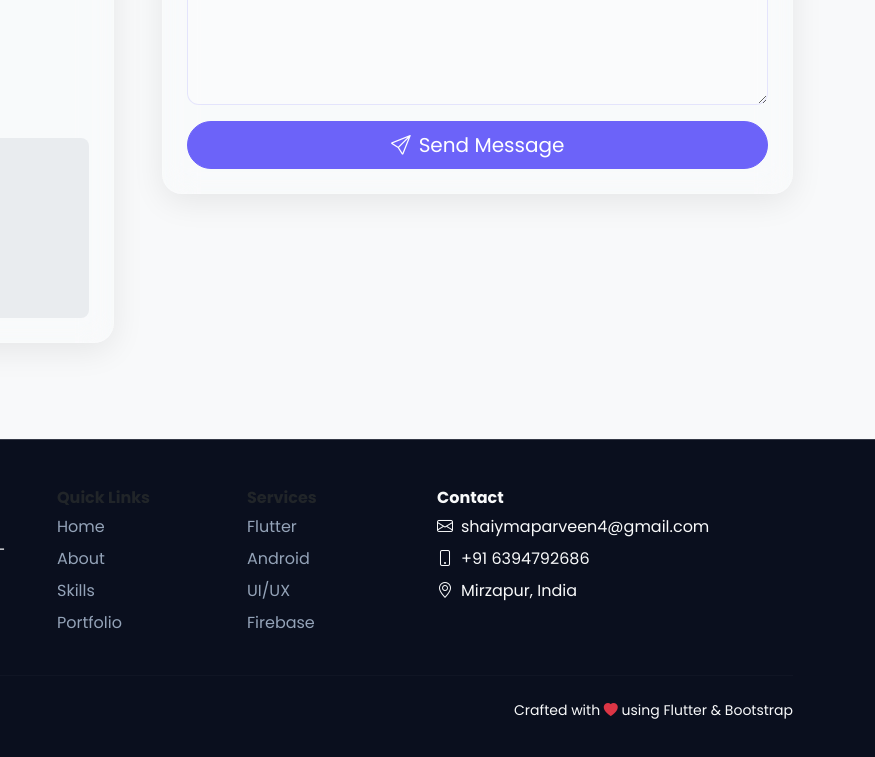
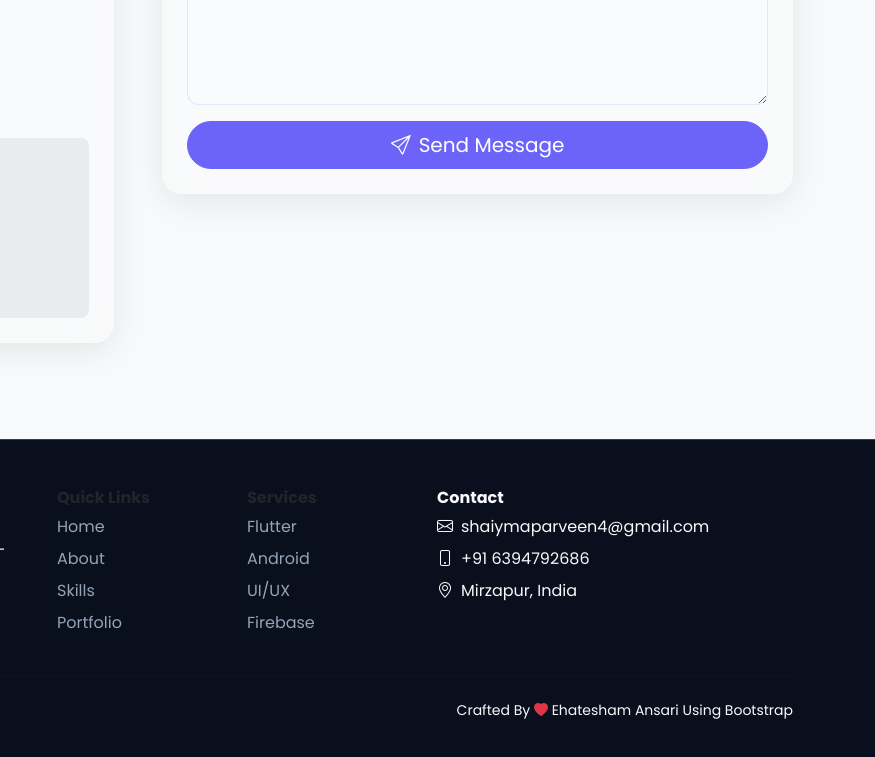
Before and after one commit to ehatesham-devloper/shaiyma_portfolio, a plain HTML site: page index.html in a window 1280 px wide. Shown: the part 7428-8185 px from the top of the page, 405-1280 px from the left. Drawn offline with nearby package versions, Linux system fonts and the light colour scheme; grey boxes are pictures that could not be loaded.

Commit message:
Today's Changes

```diff
--- a/index.html
+++ b/index.html
@@ -939,7 +939,7 @@
 
             <div class="d-flex flex-wrap justify-content-between align-items-center">
                 <p class="text-light small mb-0">&copy; 2026 <span class="fw-600 text-dark dark:text-white">Shaiyma Parveen</span>. All rights reserved.</p>
-                <p class="text-light small mb-0">Crafted with <i class="bi bi-heart-fill text-danger"></i> using Flutter &amp; Bootstrap</p>
+                <p class="text-light small mb-0">Crafted By <i class="bi bi-heart-fill text-danger"></i> Ehatesham Ansari Using Bootstrap</p>
             </div>
         </div>
     </footer>
```
